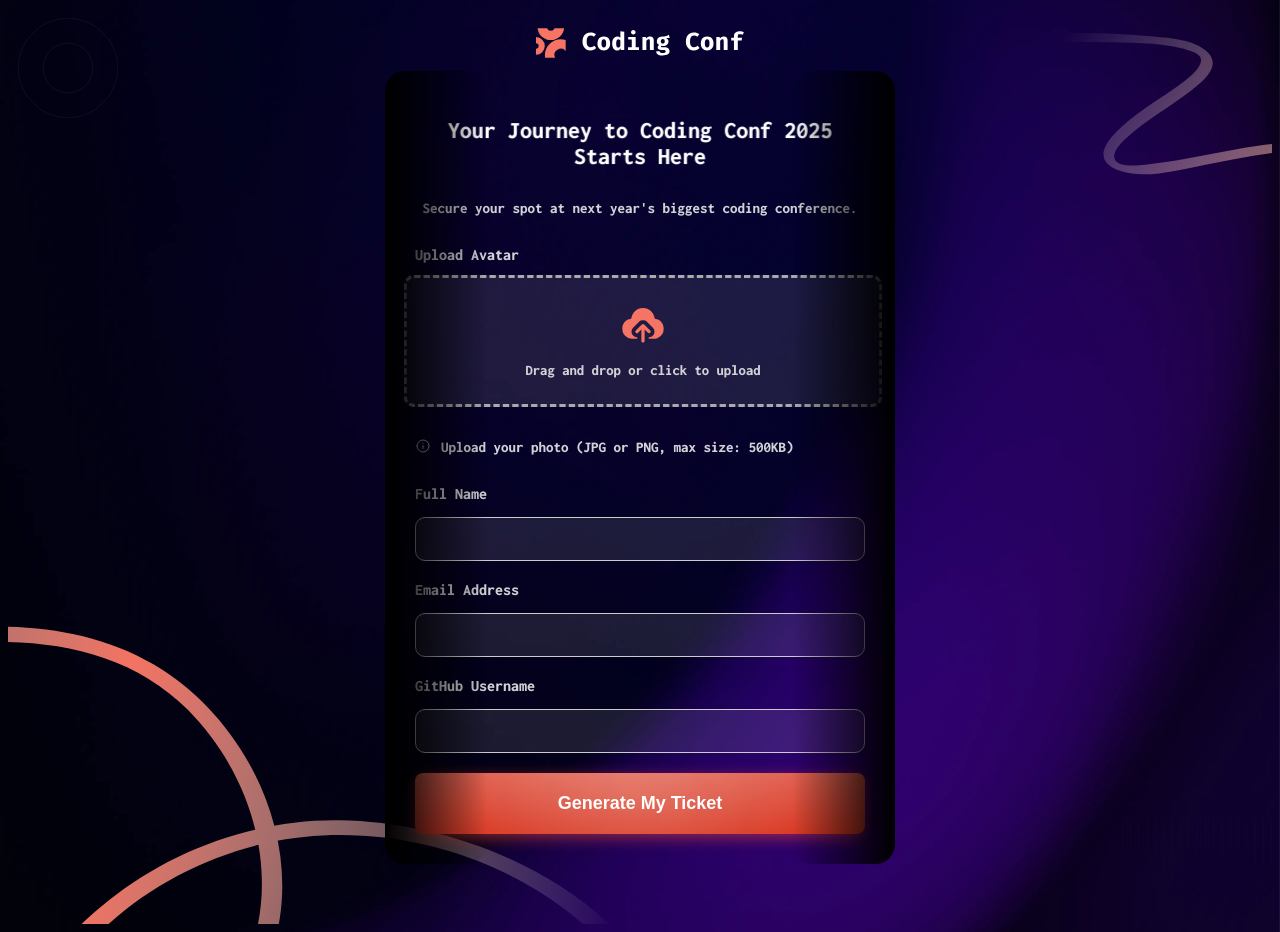
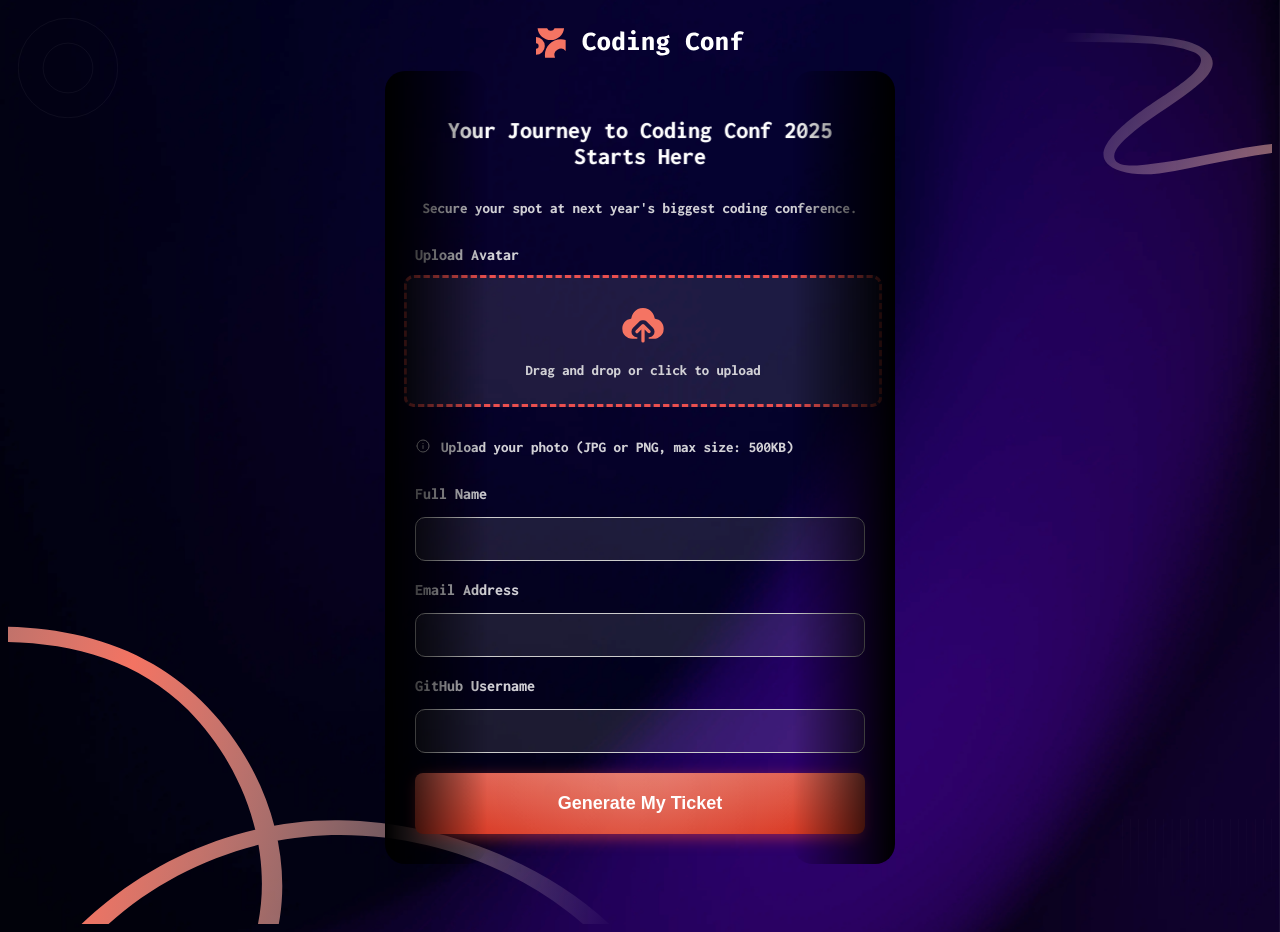
Before and after one commit to jijog-jijog/Ticket-Generator, a plain HTML site: page index.html in a window 1280 px wide. In both pictures the pointer is over the element "Drag and drop or click to upload". Drawn offline with Linux system fonts and the light colour scheme; files whose address does not match are found by name.

```diff
--- a/style.css
+++ b/style.css
@@ -274,7 +274,7 @@
 
 .file-upload:hover {
     transform: scale(1.05);
-    border-color: #aaa;
+    border-color: #e94f4f;
     border-width: 3px;
 }
 #file{
```
